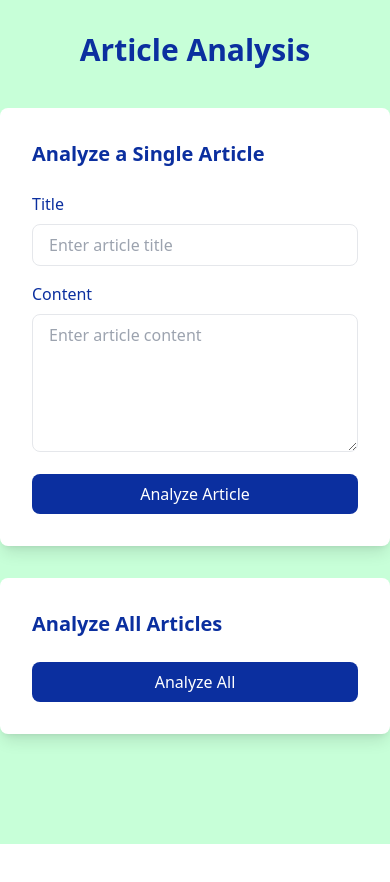
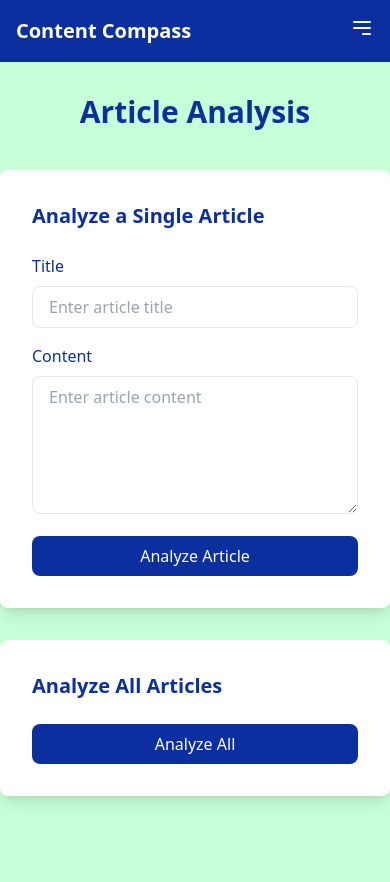
Before and after one commit to Adimaniac31/GPTSolvathon, a React (Vite) app in the folder SolvathonFrontend/: page /analyze in a window 390 px wide. Shown: the top 882 px of the page. Before the commit the page ends 844 px from the top, so only its background shows below. Built offline with nearby package versions, Linux system fonts and the light colour scheme; no server answers.

Commit message:
Home Page Done

```diff
--- a/SolvathonFrontend/src/App.jsx
+++ b/SolvathonFrontend/src/App.jsx
@@ -1,21 +1,24 @@
-import React from 'react';
-import { BrowserRouter as Router, Routes, Route } from 'react-router-dom';
+// App.jsx
+import React from "react";
+import { BrowserRouter as Router, Route, Routes } from "react-router-dom";
+import Navbar from "./Components/HomePageComponents/Navbar";
 import ReportPage from './Pages/ReportPage';
 import ArticleForm from './Pages/AddArticlePage';
 import AnalyzePage from './Pages/AnalyzePage';
 import HomePage from './Pages/HomePage';
 
-function App() {
+const App = () => {
   return (
     <Router>
+      <Navbar />
       <Routes>
         <Route path="/" element={<HomePage />} />
-        <Route path="/report" element={<ReportPage/>} />
-        <Route path="/add-article" element={<ArticleForm/>}/>
-        <Route path="/analyze" element={<AnalyzePage/>}/>
+        <Route path="/report" element={<ReportPage />} />
+        <Route path="/add-article" element={<ArticleForm />} />
+        <Route path="/analyze" element={<AnalyzePage />} />
       </Routes>
     </Router>
   );
-}
+};
 
 export default App;
--- /dev/null
+++ b/SolvathonFrontend/src/Components/HomePageComponents/Navbar.jsx
@@ -0,0 +1,43 @@
+// Navbar.jsx
+import React, { useState } from "react";
+import { Link } from "react-router-dom";
+
+const Navbar = () => {
+  const [isOpen, setIsOpen] = useState(false);
+
+  const toggleMenu = () => {
+    setIsOpen(!isOpen);
+  };
+
+  return (
+    <nav className="bg-primary-dark text-white p-4 flex justify-between items-center">
+      <div className="text-xl font-bold">Content Compass</div>
+      <div className="md:hidden">
+        <button onClick={toggleMenu} className="focus:outline-none">
+          <svg
+            xmlns="http://www.w3.org/2000/svg"
+            className="h-6 w-6"
+            viewBox="0 0 24 24"
+            fill="none"
+            stroke="currentColor"
+            strokeWidth="2"
+          >
+            {isOpen ? (
+              <path strokeLinecap="round" strokeLinejoin="round" d="M6 18L18 6M6 6l12 12" />
+            ) : (
+              <path strokeLinecap="round" strokeLinejoin="round" d="M4 6h16M4 12h16m-7 6h7" />
+            )}
+          </svg>
+        </button>
+      </div>
+      <div className={`md:flex space-x-4 ${isOpen ? "block" : "hidden"} md:block`}>
+        <Link to="/" className="hover:underline">Home</Link>
+        <Link to="/report" className="hover:underline">Report</Link>
+        <Link to="/add-article" className="hover:underline">Add Article</Link>
+        <Link to="/analyze" className="hover:underline">Analyze</Link>
+      </div>
+    </nav>
+  );
+};
+
+export default Navbar;
--- a/SolvathonFrontend/src/Pages/HomePage.jsx
+++ b/SolvathonFrontend/src/Pages/HomePage.jsx
@@ -1,9 +1,50 @@
-import React from 'react'
+// HomePage.jsx
+import React from "react";
+import { Link } from "react-router-dom";
 
 const HomePage = () => {
   return (
-    <div>HomePage</div>
-  )
-}
+    <div className="bg-white min-h-screen flex flex-col items-center justify-center">
+      <div className="p-8 text-center">
+        <h1 className="text-4xl font-bold mb-4 text-primary-dark animate-bounce">Welcome to Content Compass</h1>
+        <p className="mb-6 text-lg">
+          Your guide to analyzing and validating content with ease. Explore our features to get insights on articles!
+        </p>
+        <div className="flex flex-col space-y-4">
+          <Link
+            to="/analyze-single"
+            className="w-full bg-primary-dark text-white py-2 rounded-lg hover:bg-primary-darkest transition-all transform hover:scale-105 shadow-lg"
+          >
+            Analyze a Single Article
+          </Link>
+          <Link
+            to="/analyze-all"
+            className="w-full bg-primary-dark text-white py-2 rounded-lg hover:bg-primary-darkest transition-all transform hover:scale-105 shadow-lg"
+          >
+            Analyze All Articles
+          </Link>
+          <Link
+            to="/report"
+            className="w-full bg-primary-dark text-white py-2 rounded-lg hover:bg-primary-darkest transition-all transform hover:scale-105 shadow-lg"
+          >
+            View Reports
+          </Link>
+          <Link
+            to="/add-article"
+            className="w-full bg-primary-dark text-white py-2 rounded-lg hover:bg-primary-darkest transition-all transform hover:scale-105 shadow-lg"
+          >
+            Add Article
+          </Link>
+          <Link
+            to="/analyze"
+            className="w-full bg-primary-dark text-white py-2 rounded-lg hover:bg-primary-darkest transition-all transform hover:scale-105 shadow-lg"
+          >
+            Analyze
+          </Link>
+        </div>
+      </div>
+    </div>
+  );
+};
 
-export default HomePage
+export default HomePage;
```
Also changed, not shown: SolvathonFrontend/src/Components/HomePageComponents/Hii.jsx (deleted), SolvathonFrontend/src/Components/ReportPageComponents/Hii.jsx (deleted).
